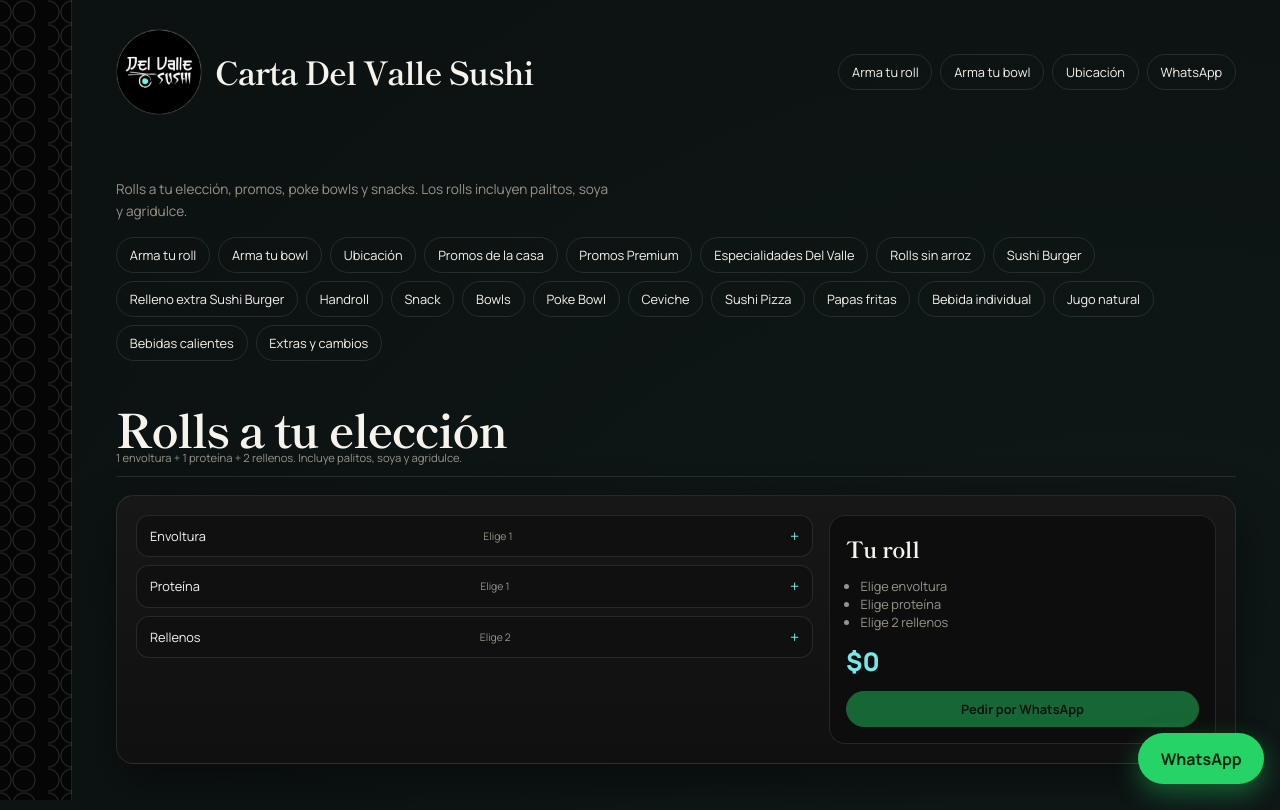
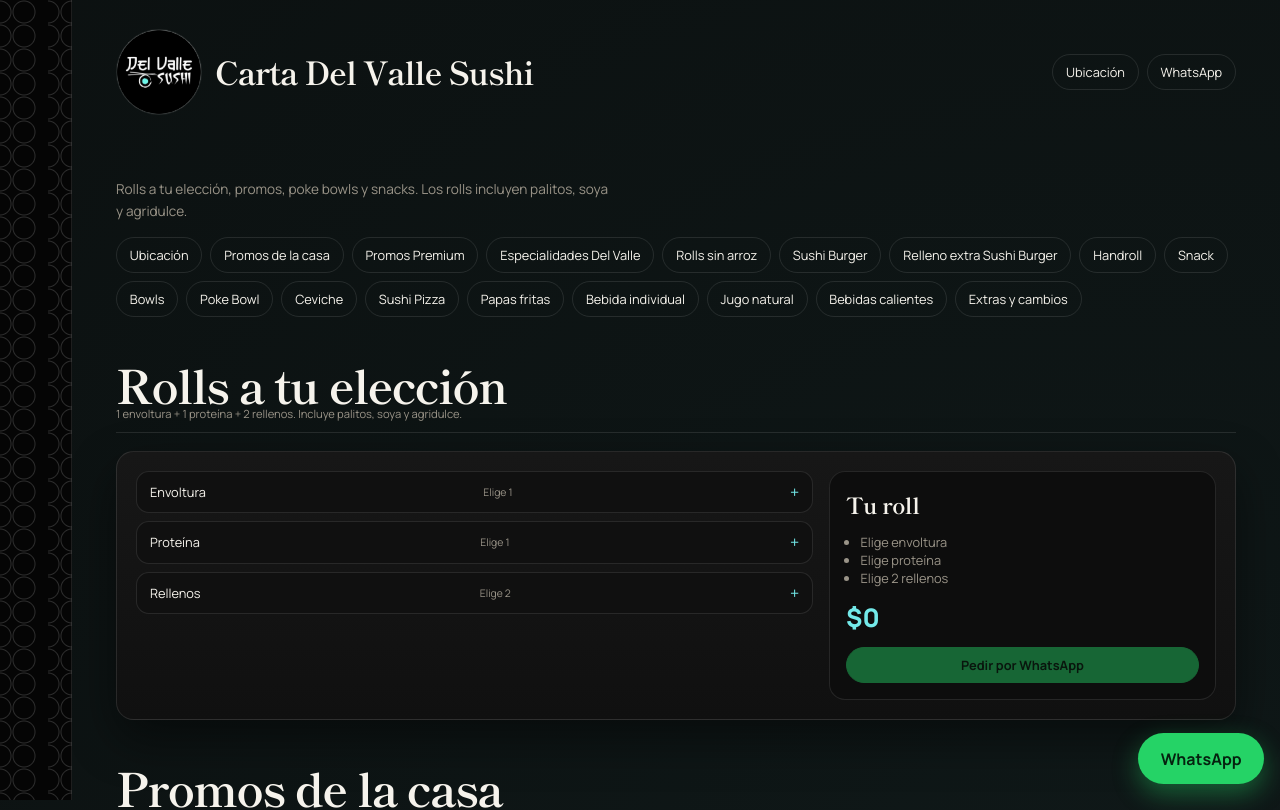
Before and after one commit to seebap28-netizen/sushidelvalle, a Next.js app: page / in a window 1280 px wide. Shown: the top 810 px of the page. Built offline with nearby package versions, Linux system fonts and the light colour scheme.

Commit message:
Saca Arma tu roll y Arma tu bowl de la barra de navegacion.

```diff
--- a/src/components/MenuView.tsx
+++ b/src/components/MenuView.tsx
@@ -60,8 +60,6 @@ export function MenuView({ categories, products }: Props) {
       <header className="topbar">
         <Brand />
         <nav className="nav-links">
-          <Link href="#arma-tu-roll">Arma tu roll</Link>
-          <Link href="#arma-tu-bowl">Arma tu bowl</Link>
           <Link href="#ubicacion">Ubicación</Link>
           <a href={WHATSAPP_LINK} target="_blank" rel="noreferrer">
             WhatsApp
@@ -77,12 +75,6 @@ export function MenuView({ categories, products }: Props) {
       </section>
 
       <div className="chip-row">
-        <a className="chip chip-top" href="#arma-tu-roll">
-          Arma tu roll
-        </a>
-        <a className="chip chip-top" href="#arma-tu-bowl">
-          Arma tu bowl
-        </a>
         <a className="chip chip-top" href="#ubicacion">
           Ubicación
         </a>
```
